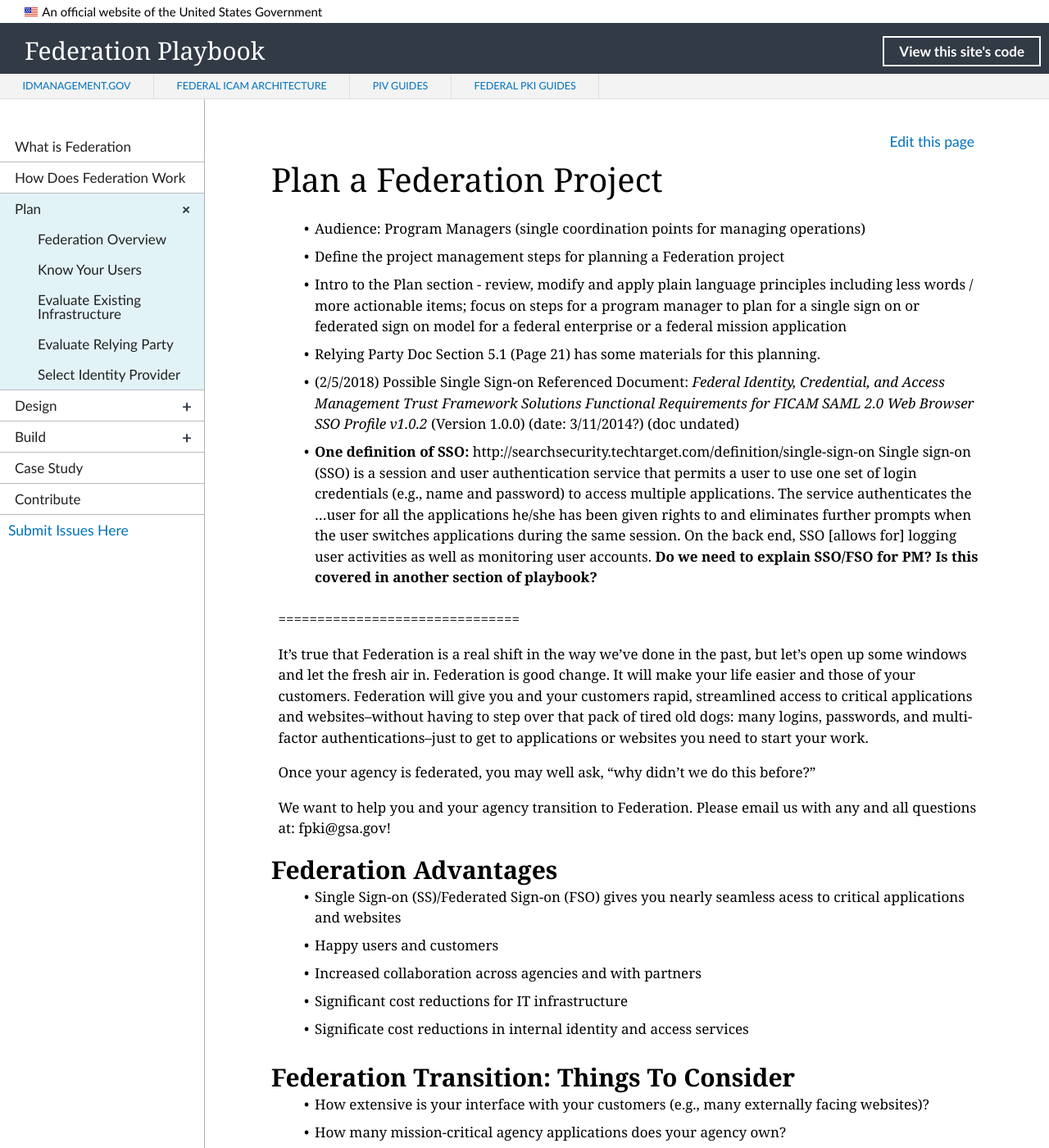
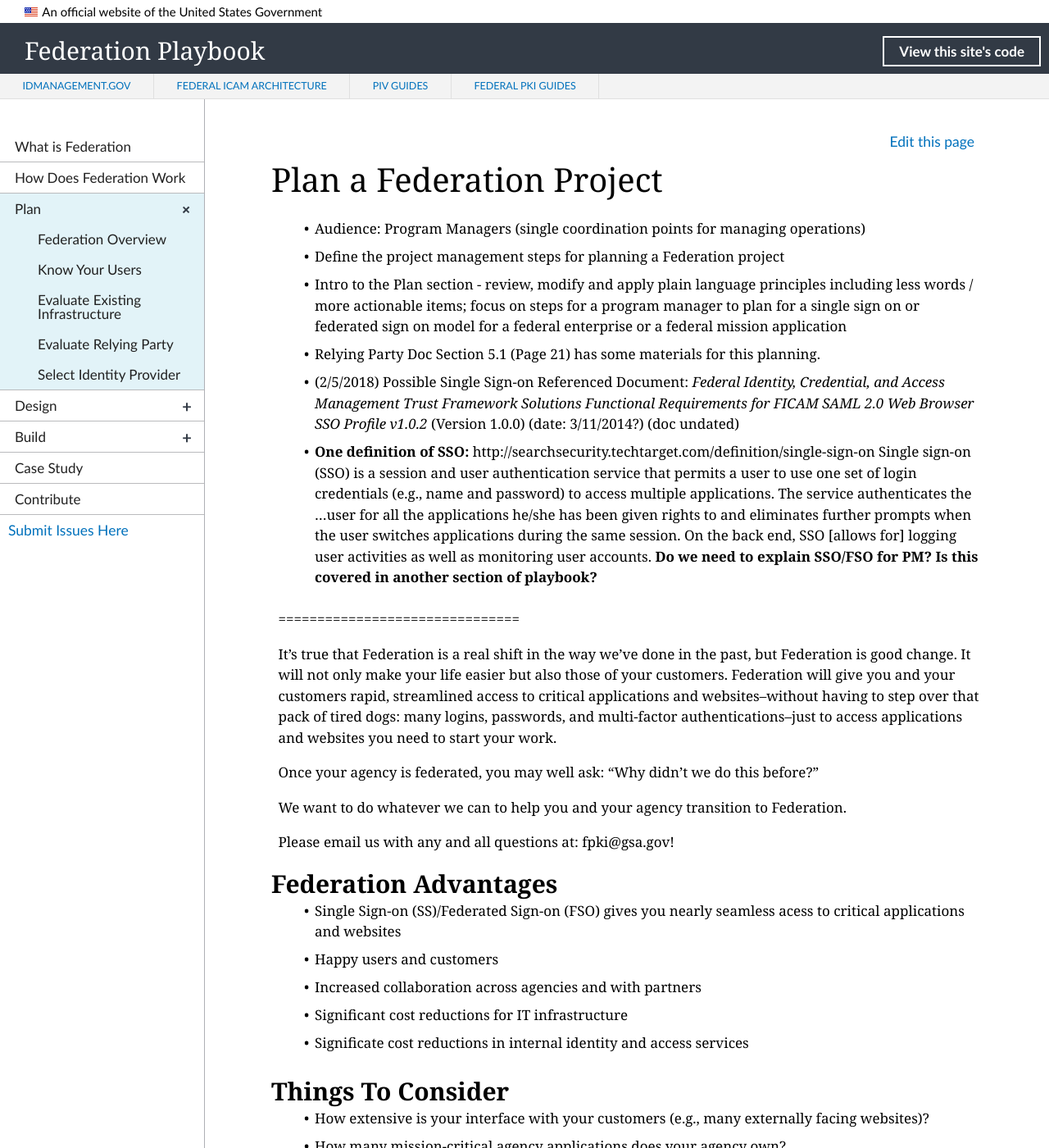
Before and after one commit to GSA/ficam-federation, a Jekyll site: the page built from _plan/00_index.md, in a window 1280 px wide and 1400 px high. Shown: the whole window at 82% size. Built offline with Jekyll 4.4.1, drawn with Linux system fonts in a browser that asks for light colours; nearby versions of some CDN libraries; library files that are not in the unit come from our copies.

Commit message:
Update 00_index.md
Revisions to intro

```diff
--- a/_plan/00_index.md
+++ b/_plan/00_index.md
@@ -15,11 +15,13 @@ pubDate:
 
 ===============================
 
-It’s true that Federation is a real shift in the way we’ve done in the past, but let's open up some windows and let the fresh air in.  Federation is good change.  It will make your life easier and those of your customers.  Federation will give you and your customers rapid, streamlined access to critical applications and websites--without having to step over that pack of tired old dogs:  many logins, passwords, and multi-factor authentications--just to get to applications or websites you need to start your work.
+It’s true that Federation is a real shift in the way we’ve done in the past, but Federation is good change.  It will not only make your life easier but also those of your customers.  Federation will give you and your customers rapid, streamlined access to critical applications and websites--without having to step over that pack of tired dogs:  many logins, passwords, and multi-factor authentications--just to access applications and websites you need to start your work.
 
-Once your agency is federated, you may well ask, “why didn’t we do this before?”
+Once your agency is federated, you may well ask: “Why didn’t we do this before?”
 
-We want to help you and your agency transition to Federation. Please email us with any and all questions at: fpki@gsa.gov!<!--Is this the right email address? Should it be "federation@gsa.gov"?-->
+We want to do whatever we can to help you and your agency transition to Federation.
+
+Please email us with any and all questions at: fpki@gsa.gov!<!--Is this the right email address? Should it be "federation@gsa.gov"?-->
 
 ## Federation Advantages
 
@@ -29,7 +31,7 @@ We want to help you and your agency transition to Federation. Please email us wi
 * Significant cost reductions for IT infrastructure
 * Significate cost reductions in internal identity and access services
 
-## Federation Transition: Things To Consider
+## Things To Consider
 
 * How extensive is your interface with your customers (e.g., many externally facing websites)?
 * How many mission-critical agency applications does your agency own?
```
